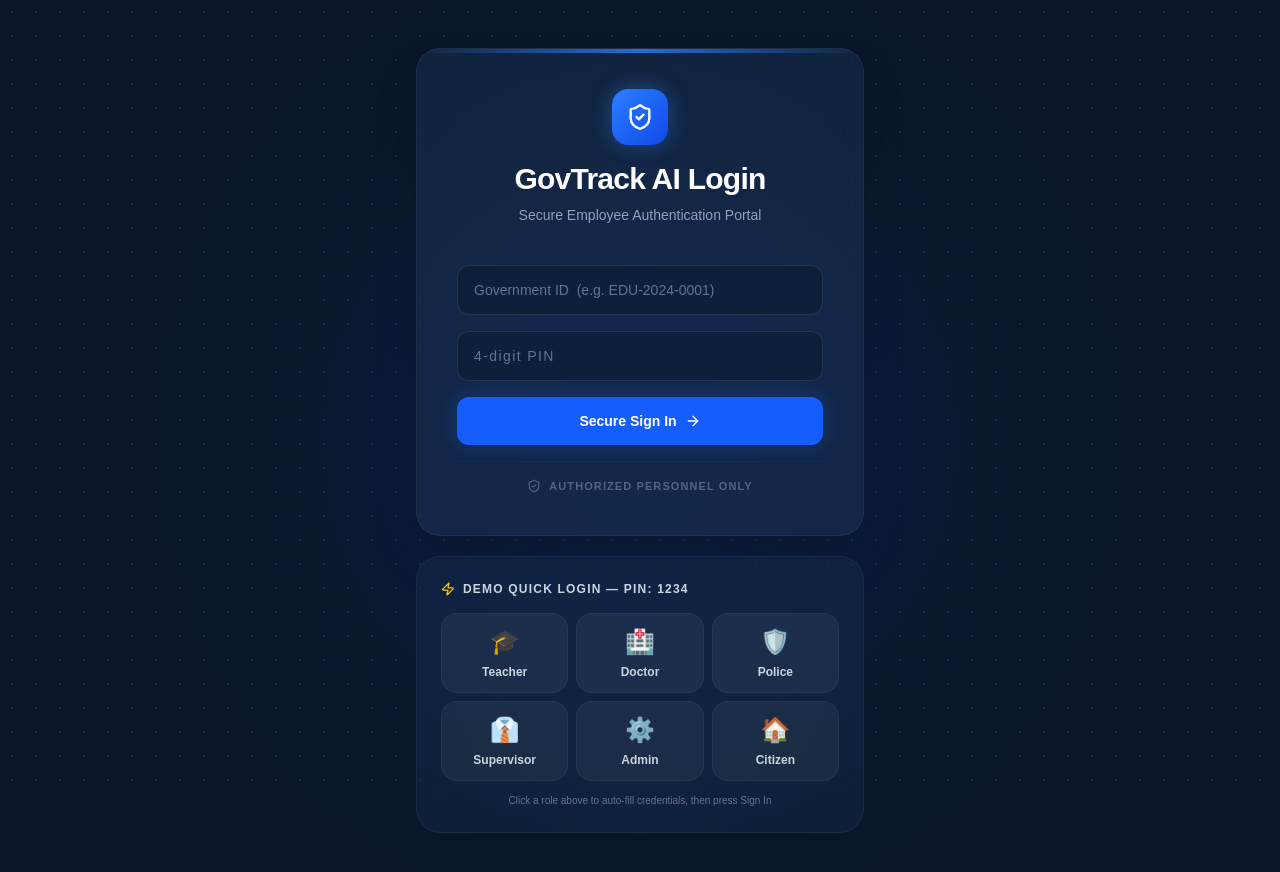
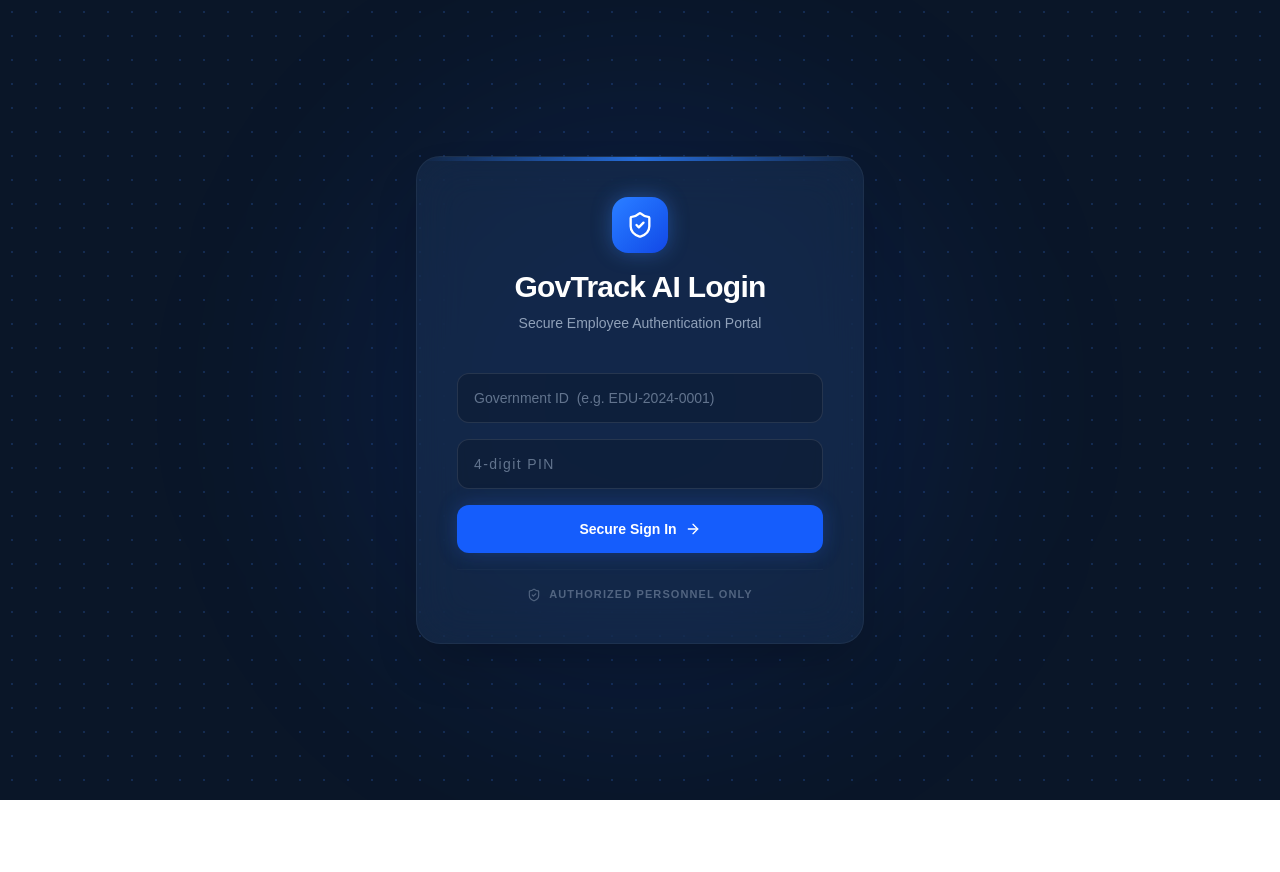
Before and after one commit to mukulyadav525/Hack4impact, a Next.js app in the folder web/: page /login in a window 1280 px wide. Shown: the top 872 px of the page. After the commit the page ends 800 px from the top, so only its background shows below. Built offline with nearby package versions, Linux system fonts and the light colour scheme.

Commit message:
Final cleanup: Removed quick login from UI and updated documentation for production release.

```diff
--- a/web/src/app/login/page.tsx
+++ b/web/src/app/login/page.tsx
@@ -4,16 +4,8 @@
 
 import { useState } from "react";
 import { useRouter } from "next/navigation";
-import { ShieldCheck, ArrowRight, Zap } from "lucide-react";
+import { ShieldCheck, ArrowRight } from "lucide-react";
 
-const DEMO_ROLES = [
-  { label: "Teacher",     govtId: "EDU-2024-0001",   icon: "🎓", color: "from-blue-600 to-indigo-700" },
-  { label: "Doctor",      govtId: "HFW-2024-0001",   icon: "🏥", color: "from-emerald-600 to-teal-700" },
-  { label: "Police",      govtId: "POL-2024-0001",   icon: "🛡️", color: "from-violet-600 to-purple-700" },
-  { label: "Supervisor",  govtId: "EDU-2024-0004",   icon: "👔", color: "from-amber-600 to-orange-700" },
-  { label: "Admin",       govtId: "ADMIN-2024-0004", icon: "⚙️", color: "from-red-600 to-rose-700" },
-  { label: "Citizen",     govtId: "PUBLIC-2024-0001",icon: "🏠", color: "from-slate-600 to-slate-700" },
-];
 
 export default function LoginPage() {
   const [govtId, setGovtId] = useState("");
@@ -53,11 +45,6 @@ export default function LoginPage() {
     }
   };
 
-  const fillDemo = (role: typeof DEMO_ROLES[0]) => {
-    setGovtId(role.govtId);
-    setPin("1234");
-    setError("");
-  };
 
   return (
     <div className="flex min-h-screen items-center justify-center bg-[#0A1628] px-4 py-12 sm:px-6 lg:px-8 relative font-sans text-white overflow-hidden">
@@ -136,30 +123,6 @@ export default function LoginPage() {
             </div>
           </form>
         </div>
-
-        {/* Demo Quick Login */}
-        <div className="rounded-3xl bg-[#1E3A5F]/30 border border-white/5 backdrop-blur-xl p-6">
-          <div className="flex items-center gap-2 mb-4">
-            <Zap size={14} className="text-yellow-400" />
-            <p className="text-xs font-bold text-slate-300 uppercase tracking-widest">Demo Quick Login — PIN: 1234</p>
-          </div>
-          <div className="grid grid-cols-3 gap-2">
-            {DEMO_ROLES.map((role) => (
-              <button
-                key={role.govtId}
-                onClick={() => fillDemo(role)}
-                className="flex flex-col items-center gap-1.5 p-3 rounded-2xl bg-white/5 hover:bg-white/10 border border-white/5 hover:border-white/15 transition-all group"
-              >
-                <span className="text-2xl">{role.icon}</span>
-                <span className="text-xs font-bold text-slate-300 group-hover:text-white transition-colors">{role.label}</span>
-              </button>
-            ))}
-          </div>
-          <p className="text-[10px] text-slate-500 mt-3 text-center">
-            Click a role above to auto-fill credentials, then press Sign In
-          </p>
-        </div>
-
       </div>
     </div>
   );
```
